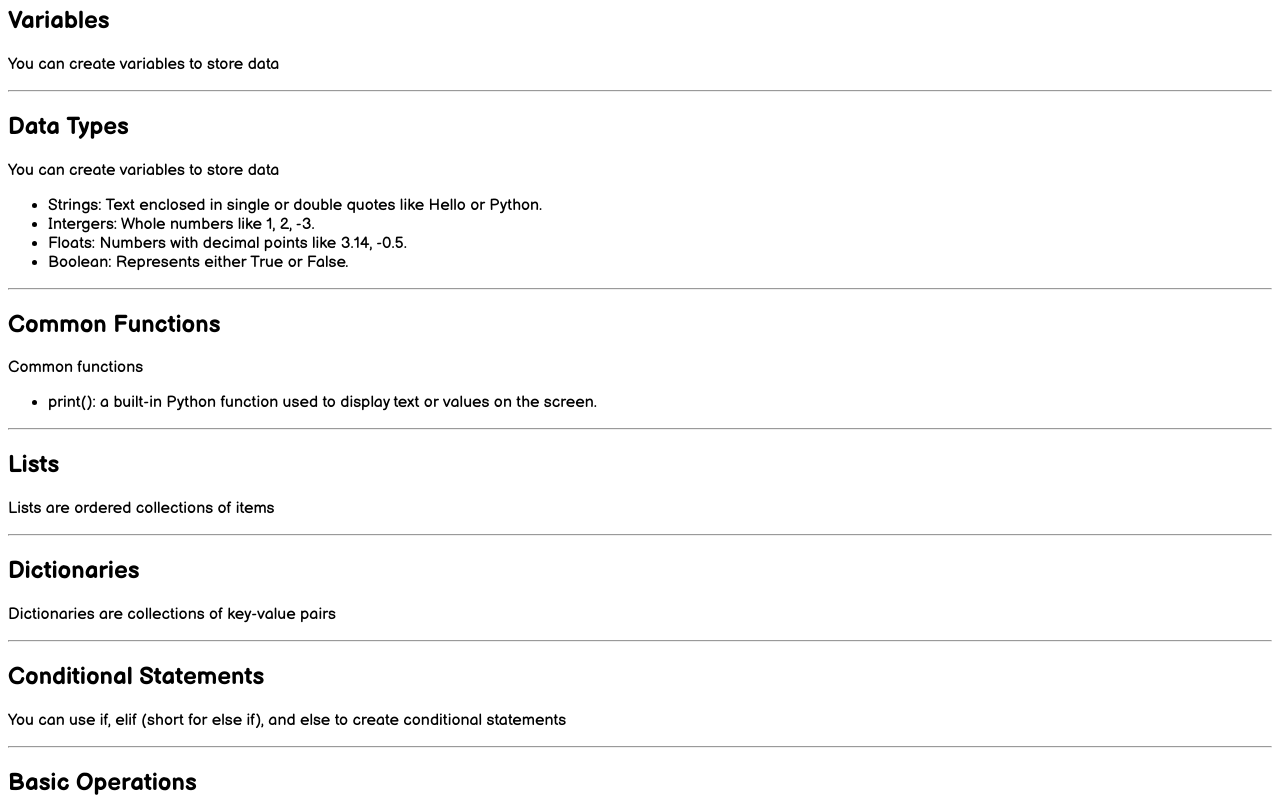
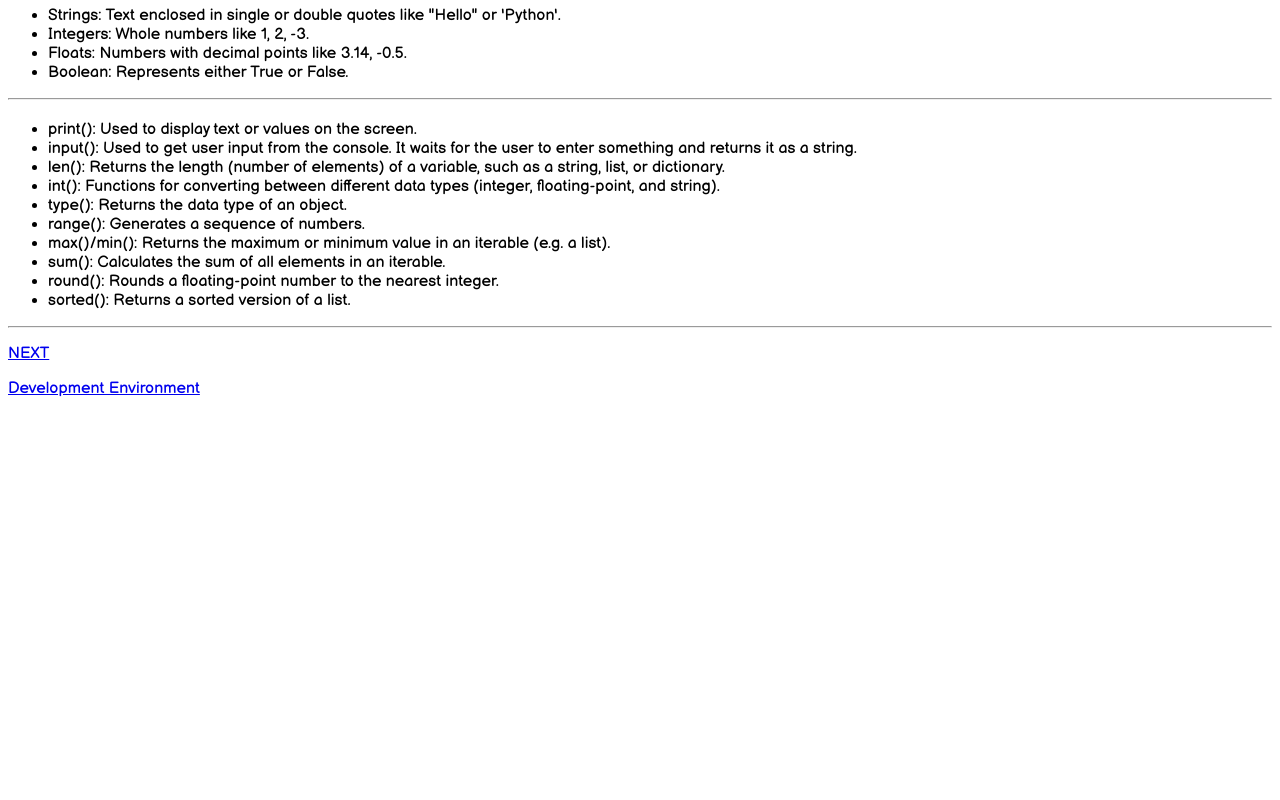
Before and after one commit to nataliadgalindo/python-wiki, a React (Vite) app: page /learn in a window 1280 px wide. Shown: the part 620-1420 px from the top of the page. After the commit the page ends 1026 px from the top, so only its background shows below. Built offline with nearby package versions, Linux system fonts and the light colour scheme.

Commit message:
update data

```diff
--- a/data.js
+++ b/data.js
@@ -1,62 +1,82 @@
 export const basics = [
   {
-    title: "Variables",
-    desc: "You can create variables to store data",
-  },
-  {
-    title: "Data Types",
-    desc: "You can create variables to store data",
     types: [
       {
         name: "Strings",
-        desc: "Text enclosed in single or double quotes like Hello or Python.",
+        desc:
+          "Text enclosed in single or double quotes like " +
+          '"Hello"' +
+          " or 'Python'.",
       },
-      { name: "Intergers", desc: "Whole numbers like 1, 2, -3." },
+      { name: "Integers", desc: "Whole numbers like 1, 2, -3." },
       { name: "Floats", desc: "Numbers with decimal points like 3.14, -0.5." },
       { name: "Boolean", desc: "Represents either True or False." },
     ],
   },
   {
-    title: "Common Functions",
-    desc: "Common functions",
     funcs: [
       {
         name: "print",
-        desc: "a built-in Python function used to display text or values on the screen.",
+        desc: "Used to display text or values on the screen.",
+        code: ['print("Hello, World!")'],
       },
+      {
+        name: "input",
+        desc: "Used to get user input from the console. It waits for the user to enter something and returns it as a string.",
+        code: ['name = input("Enter your name: ")'],
+      },
+      {
+        name: "len",
+        desc: "Returns the length (number of elements) of a variable, such as a string, list, or dictionary.",
+        code: ['text = "Python"', "length = len(text) # length is 6"],
+      },
+      {
+        name: "int",
+        desc: "Functions for converting between different data types (integer, floating-point, and string).",
+        code: [
+          'num_str = "42"',
+          "num_int = int(num_str) # Convert to integer",
+          "num_float = float(num_str) # Convert to floating-point",
         ],
       },
       {
-    title: "Lists",
-    desc: "Lists are ordered collections of items",
+        name: "type",
+        desc: "Returns the data type of an object.",
+        code: ["x = 42", "print(type(x))  # <class 'int'>"],
       },
       {
-    title: "Dictionaries",
-    desc: "Dictionaries are collections of key-value pairs",
+        name: "range",
+        desc: "Generates a sequence of numbers.",
+        code: ["numbers = range(1, 6) # Generates 1, 2, 3, 4, 5"],
       },
       {
-    title: "Conditional Statements",
-    desc: "You can use if, elif (short for else if), and else to create conditional statements",
+        name: "max()/min",
+        desc: "Returns the maximum or minimum value in an iterable (e.g. a list).",
+        code: [
+          "numbers = [5, 2, 9, 1, 8]",
+          "max_value = max(numbers)  # 9",
+          "min_value = min(numbers)  # 1",
+        ],
       },
       {
-    title: "Basic Operations",
-    desc: "Python allows you to perform arithmetic operations like addition, subtraction, multiplication, and division",
+        name: "sum",
+        desc: "Calculates the sum of all elements in an iterable.",
+        code: ["numbers = [1, 2, 3, 4, 5]", "total = sum(numbers) # 15"],
       },
       {
-    title: "Functions",
-    desc: "Functions are reusable blocks of code that perform specific tasks. You can define your functions",
+        name: "round",
+        desc: "Rounds a floating-point number to the nearest integer.",
+        code: ["pi = 3.14159", "rounded_pi = round(pi) # 3"],
       },
       {
-    title: "Loops",
-    desc: "Python supports for and while loops for repetitive tasks",
+        name: "sorted",
+        desc: "Returns a sorted version of a list.",
+        code: [
+          "unsorted_list = [3, 1, 2, 5, 4]",
+          "sorted_list = sorted(unsorted_list) # [1, 2, 3, 4, 5]",
+        ],
       },
-  {
-    title: "Comments",
-    desc: "Comments are notes you can add to your code for yourself or other programmers to read. They dont affect how the program runs",
-  },
-  {
-    title: "Indentation",
-    desc: "Python uses indentation (whitespace) to indicate blocks of code. Proper indentation is essential for readability and to define the scope of statements within loops, functions, and conditional statements.",
+    ],
   },
 ]
 
@@ -174,11 +194,11 @@ export const libraries = [
 export const styles = [
   {
     name: "Imperative Programming",
-    desc: "a style where you write code that explicitly describes the steps the computer should take to achieve a particular task. It focuses on how to perform actions.",
+    desc: "A style where you write code that explicitly describes the steps the computer should take to achieve a particular task. It focuses on how to perform actions.",
   },
   {
     name: "Procedural Programming",
-    desc: "a subset of imperative programming. It involves organizing code into reusable procedures or functions, which helps in code modularity and maintainability.",
+    desc: "A subset of imperative programming. It involves organizing code into reusable procedures or functions, which helps in code modularity and maintainability.",
   },
   {
     name: "Object-Oriented Programming",
@@ -186,6 +206,6 @@ export const styles = [
   },
   {
     name: "Functional Programming",
-    desc: "emphasizes immutability, pure functions, and the use of higher-order functions like map, reduce, and filter. It treats computation as the evaluation of mathematical functions",
+    desc: "Emphasizes immutability, pure functions, and the use of higher-order functions like map, reduce, and filter. It treats computation as the evaluation of mathematical functions.",
   },
 ]
```
Lines whose indentation alone changed are shown as unchanged.
